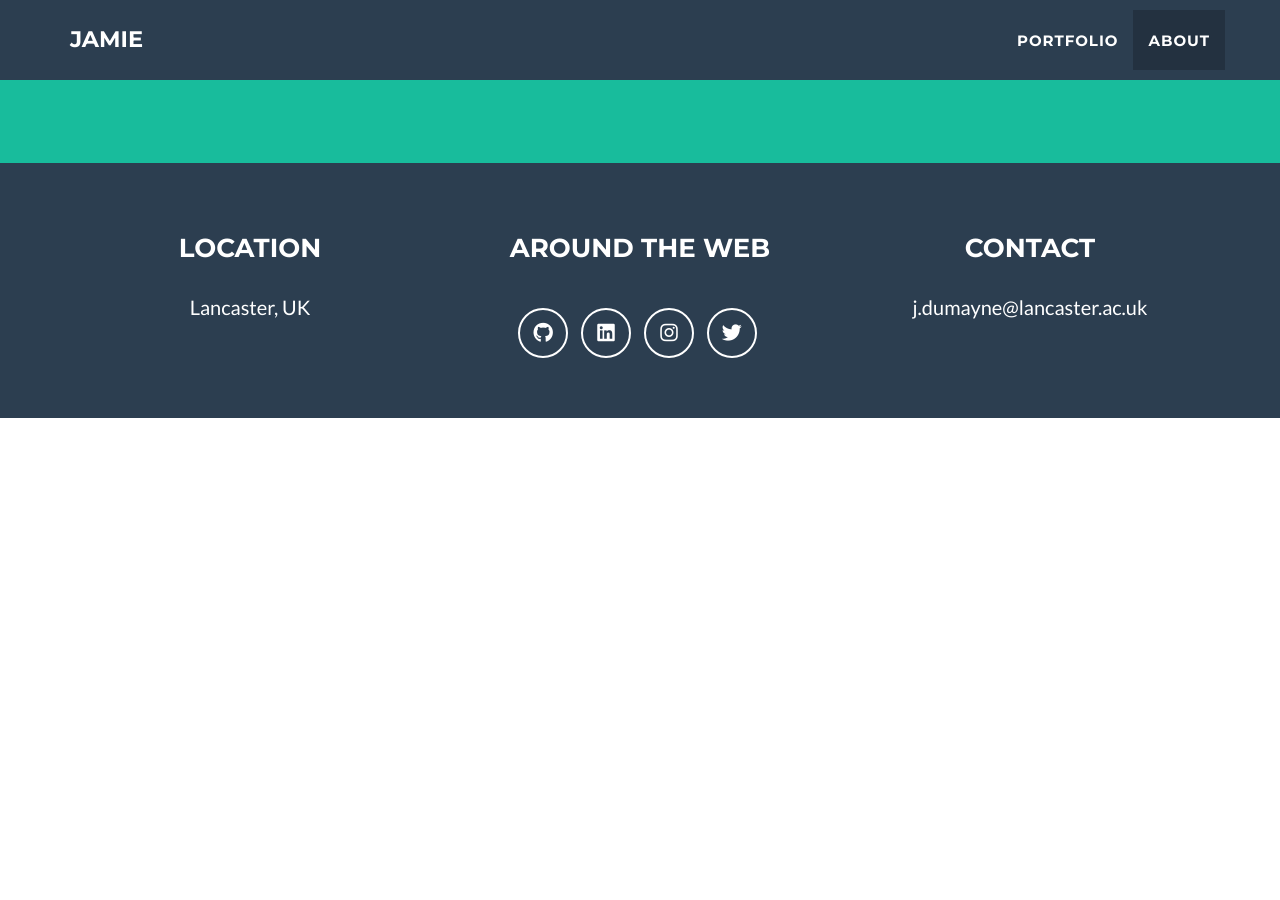
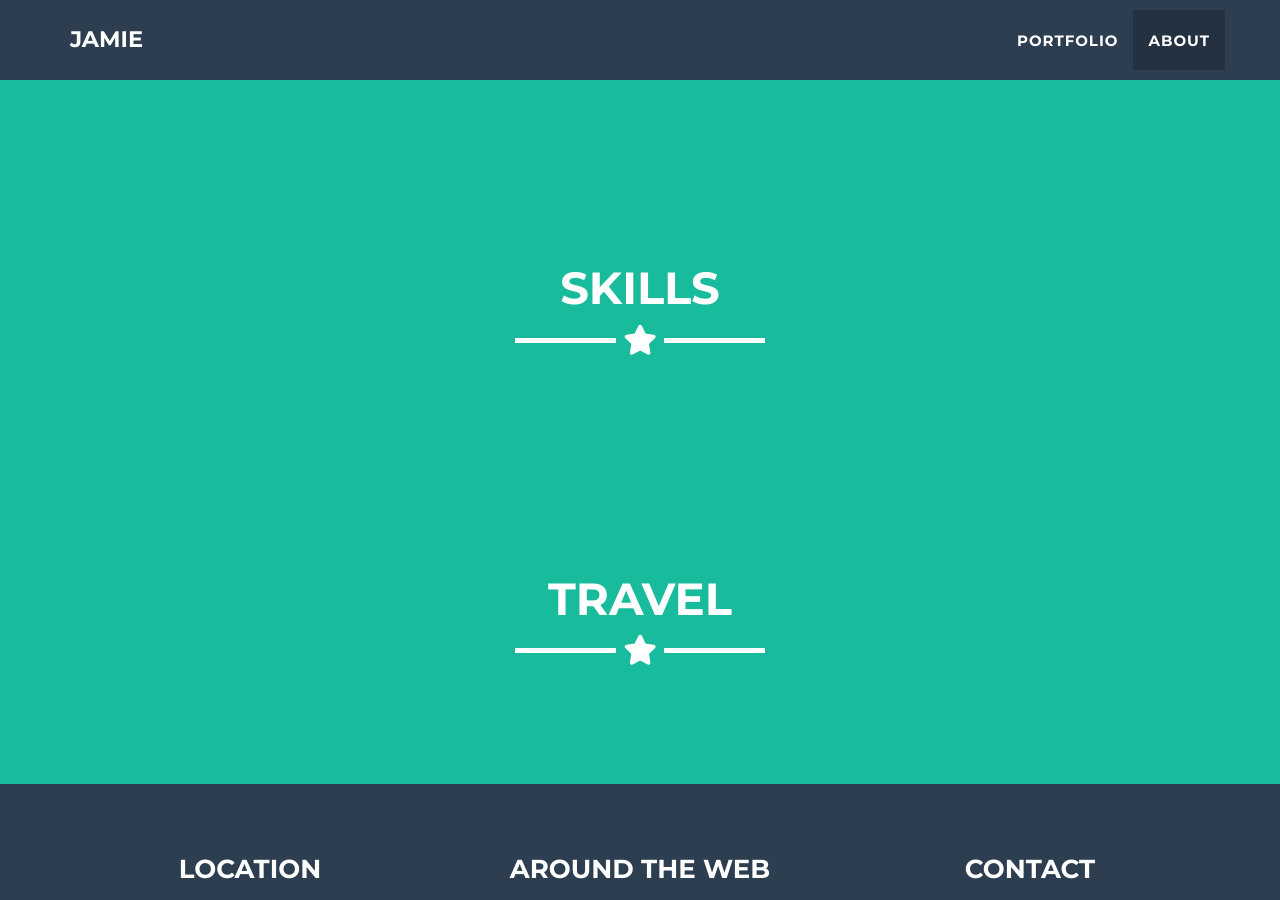
Before and after one commit to jamiedumayne/jamiedumayne.github.io, a Jekyll site: the page built from _posts/2014-07-18-project-1.markdown, in a window 1280 px wide and 900 px high, scrolled down 1914 px. Built offline with Jekyll 4.4.1, drawn with Linux system fonts in a browser that asks for light colours; before the commit the page ends 2332 px from its top, so only the background shows below that.

Commit message:
Add skills and travel section

```diff
--- /dev/null
+++ b/_includes/skills.html
@@ -0,0 +1,15 @@
+<!-- About Section -->
+<section class="success" id="about">
+  <div class="container">
+    <div class="row">
+      <div class="col-lg-12 text-center">
+        <h2>Skills</h2>
+        <hr class="star-light">
+      </div>
+    </div>
+    <div class="row">
+      <div class="col-lg-4 col-lg-offset-2">
+      </div>
+    </div>
+  </div>
+</section>
--- a/_layouts/default.html
+++ b/_layouts/default.html
@@ -7,6 +7,9 @@
   {% include header.html %}
   {% include portfolio_grid.html %}
   {% include about.html %}
+  {% include skills.html %}
+  {% include travel.html %}
+
 
   {% include footer.html %}
   {% include modals.html %}
```
Also changed, not shown: travel.html (added, +15 -0 lines), 2 other files.
